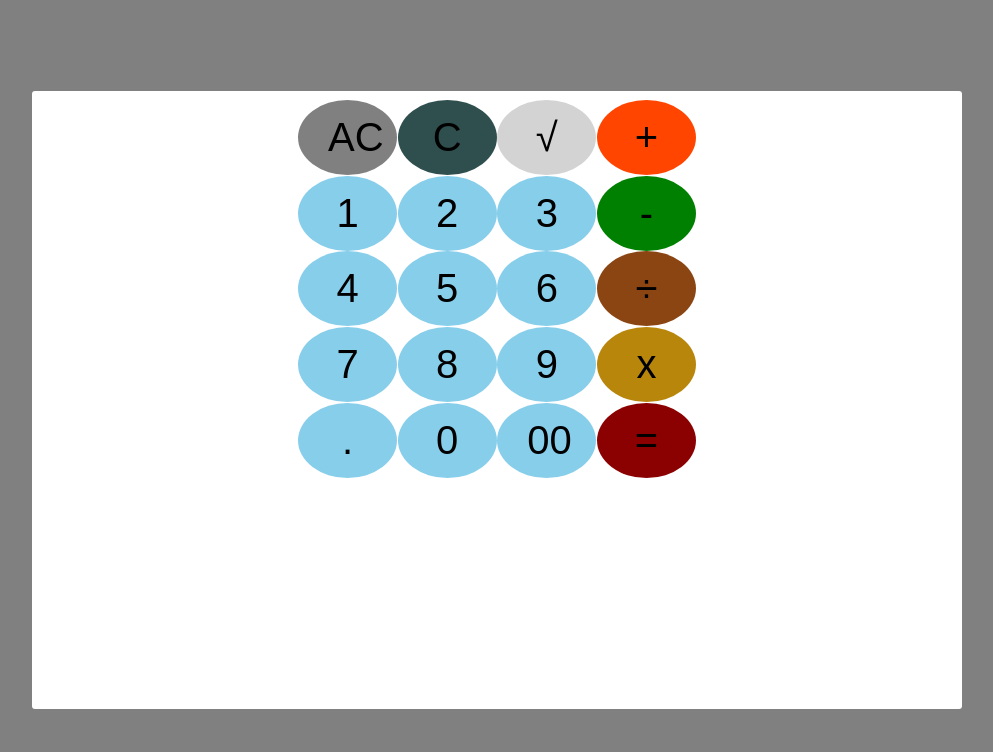
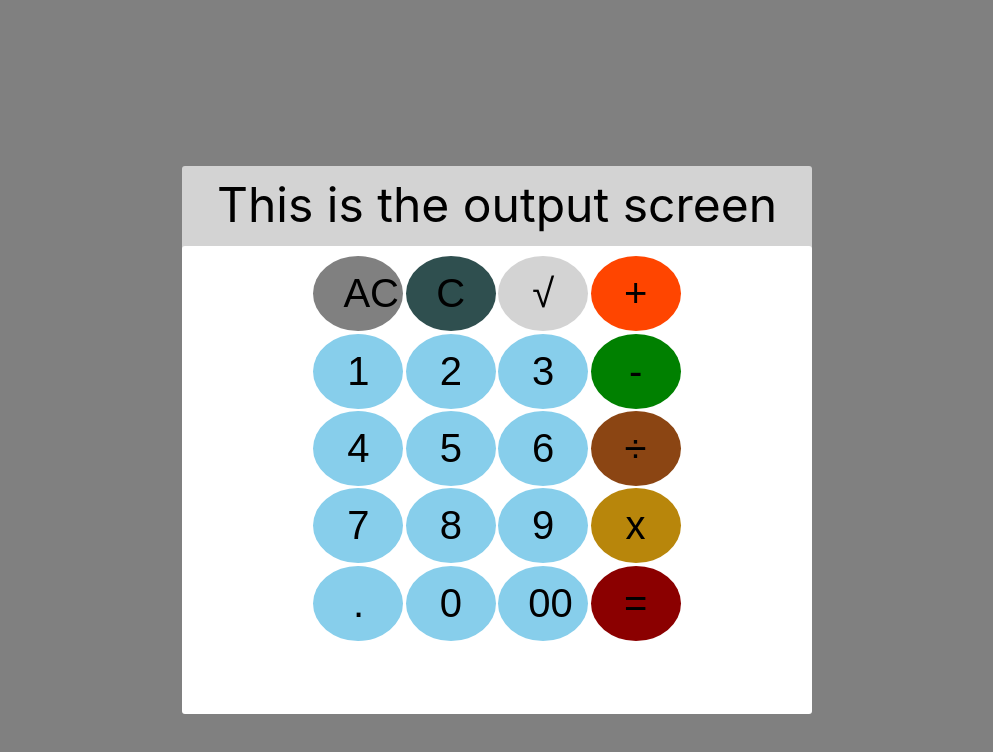
Before and after one commit to okamil2/calculator, a React (Create React App) app: page / in a window 1280 px wide. Shown: the top 752 px of the page, without its empty margins (143-1136 px from the left). Built offline with nearby package versions, Linux system fonts and the light colour scheme.

Commit message:
Latest update for css files and new Screen css

```diff
--- a/src/App.js
+++ b/src/App.js
@@ -2,12 +2,12 @@ import React from 'react';
 import logo from './logo.svg';
 import './App.css';
 import Button from './Buttons';
-import screen from './screen';
+import Screen from './Screen';
 
 function App() {
   return (
       <wrapper>
-        <screen />
+        <Screen />
         <Button />
       </wrapper>
   );
--- a/src/buttons.css
+++ b/src/Buttons.css
@@ -8,10 +8,19 @@ body {
     border: deepskyblue;
     text-align: center;
     border-radius: 50%;
-    text-decoration-color: white;
     padding: 5px 10px;
-    width: 11%;
-    margin: 0.1px;
+    width: 15%;
+    margin: 0.4px;
+    cursor: pointer;
+
+}
+
+.key:hover {background-color: #61dafb }
+
+.key:active {
+    background-color: darkgoldenrod;
+    box-shadow: 0 1px #666;
+    transform: translateY(1px);
 }
 
 .key1{
@@ -39,20 +48,15 @@ body {
     background-color: darkred;
 }
 
-table{
-    border: 1px darkgrey;
-    text-align: center;
-}
-
 .container {
     text-align: center;
     background-color: white;
-    height: 200px;
-    width: 300px;
+    height: 150px;
+    width: 200px;
     border-radius: 1px;
     display: inline-block;
     position: absolute;
-    top: 50%;
+    top: 60%;
     left: 50%;
     transform: translate(-50%, -50%);
     padding: 3px 5px;
--- a/src/Buttons.js
+++ b/src/Buttons.js
@@ -1,5 +1,5 @@
 import React from 'react';
-import './buttons.css';
+import './Buttons.css';
 import App from "./App";
 
 function Buttons(){
--- /dev/null
+++ b/src/Screen.css
@@ -0,0 +1,16 @@
+.output{
+
+    text-align: center;
+    background-color: lightgrey;
+    height: 150px;
+    width: 200px;
+    border-radius: 1px;
+    display: inline-block;
+    position: absolute;
+    top: 50%;
+    left: 50%;
+    transform: translate(-50%, -50%);
+    padding: 3px 5px;
+    zoom: 3;
+
+}
--- /dev/null
+++ b/src/Screen.js
@@ -0,0 +1,15 @@
+import React from 'react';
+import App from "./App";
+import './Screen.css';
+
+
+function Screen(){
+    return(
+    <div className={"output"}>
+    This is the output screen
+    </div>
+
+    );
+}
+
+export default Screen;
--- a/src/screen.css
+++ /dev/null
@@ -1,6 +0,0 @@
-.output {
-    background-color: lightgrey;
-    width: 150px;
-    height: 50px;
-
-}
--- a/src/screen.js
+++ /dev/null
@@ -1,12 +0,0 @@
-import React from 'react';
-import App from "./App";
-import './screen.css';
-
-
-function screen(){
-    return(
-    <p> ""</p>
-    );
-}
-
-export default screen;
```
